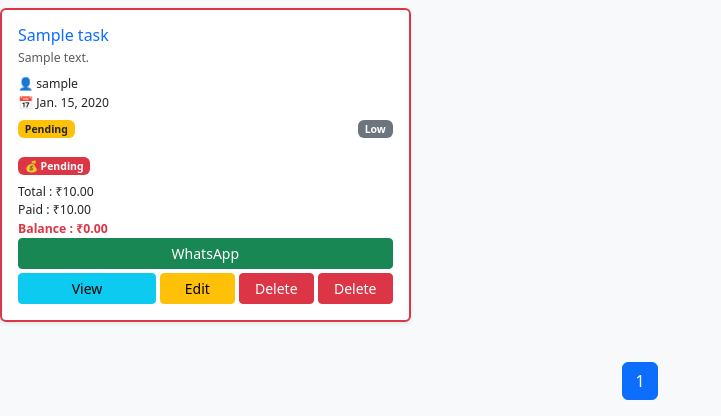
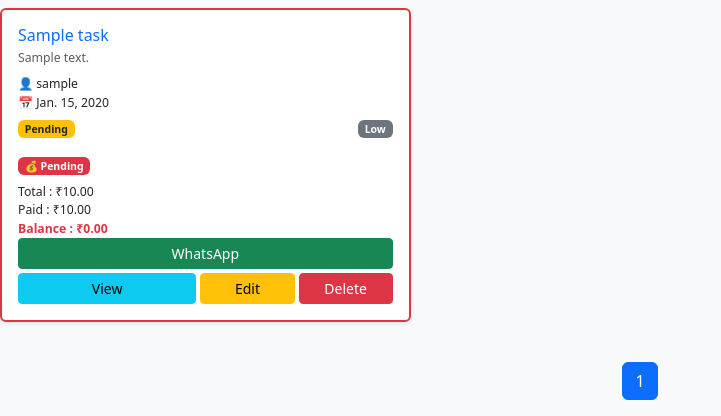
Before and after one commit to hameema-git/credo_erp, a Django app: page /tasks/manager/ in a window 1280 px wide. Shown: the part 438-854 px from the top of the page, without its empty margins (0-721 px from the left). Run offline with Django 5.2, Linux system fonts and the light colour scheme; a user stored in the database is signed in; tables that the repository leaves empty hold one stand-in row (values such as "Sample post").

Commit message:
task delete issue 3 23/06/2026

```diff
--- a/tasks/templates/manager_dashboard.html
+++ b/tasks/templates/manager_dashboard.html
@@ -681,17 +681,14 @@
     Edit
 </a>
 
-            <!-- <a href="/delete-task/{{ task.id }}/" -->
+
              <a href="{% url 'delete_task' task.id %}"
                class="btn btn-danger btn-sm w-50"
                onclick="return confirm('⚠️ Delete this task?')">
                Delete
             </a>
 
-            <a href="/delete-task/{{ task.id }}/"
-   class="btn btn-danger btn-sm w-50"  onclick="return confirm('⚠️ Delete this task?')">
-   Delete
-</a>
+
         </div>
 
     </div>
```
